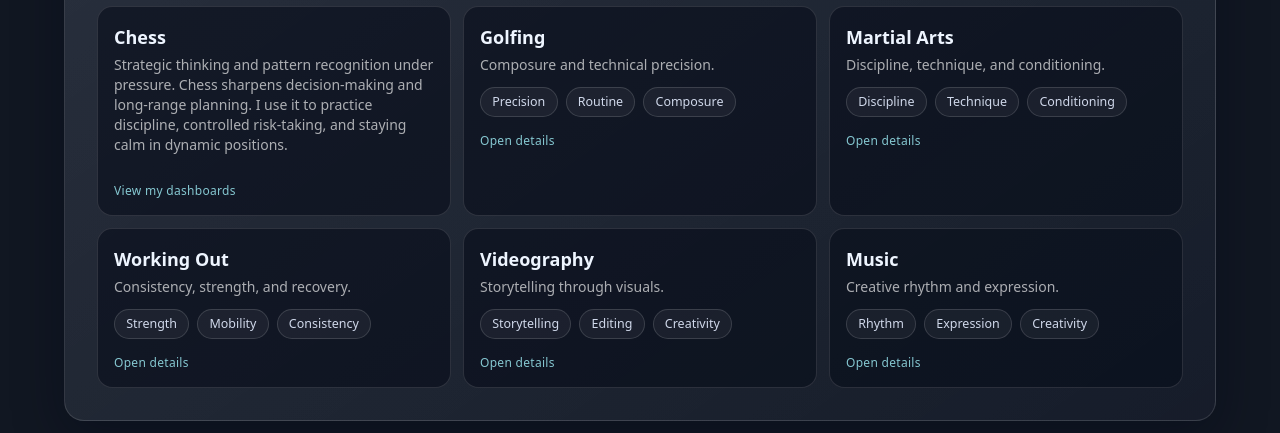
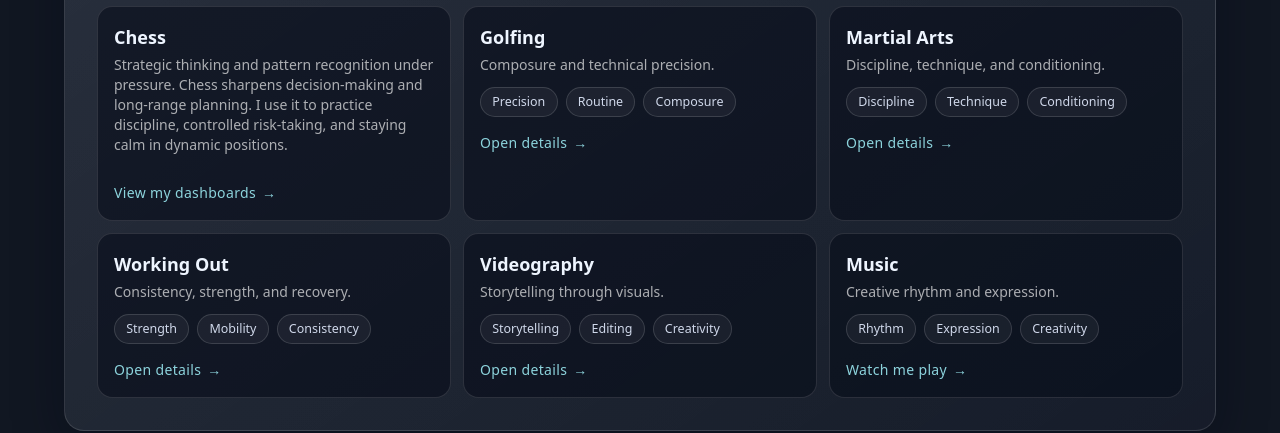
Before and after one commit to Emq17/personal-site, a React (Vite) app: page / in a window 1280 px wide. Shown: the part 5520-5953 px from the top of the page. Built offline with nearby package versions, Linux system fonts and the light colour scheme; no server answers.

Commit message:
hobby buttons

```diff
--- a/src/pages/Showcase.tsx
+++ b/src/pages/Showcase.tsx
@@ -352,7 +352,7 @@ export default function Showcase() {
               <Link
                 key={hobby.slug}
                 to={`/hobby/${hobby.slug}`}
-                className="showcase-inner-card block hover:border-cyan-300/55 hover:bg-cyan-400/5 transition"
+                className="group showcase-inner-card block hover:border-cyan-300/55 hover:bg-cyan-400/5 transition"
               >
                 <p className="text-lg font-semibold">{hobby.title}</p>
                 <p className="text-white/65 text-sm mt-1">{hobby.summary}</p>
@@ -363,10 +363,13 @@ export default function Showcase() {
                     </span>
                   ))}
                 </div>
-                <p className="text-cyan-200/80 text-xs tracking-wide mt-4">
+                <p className="mt-4 inline-flex items-center gap-1.5 text-sm tracking-wide text-cyan-200/85 transition-all duration-200 group-hover:text-cyan-100 group-hover:translate-x-0.5">
                   {hobby.slug === "chess"
                     ? "View my dashboards"
+                    : hobby.slug === "music"
+                      ? "Watch me play"
                     : "Open details"}
+                  <span className="transition-transform duration-200 group-hover:translate-x-0.5">→</span>
                 </p>
               </Link>
             ))}
```
